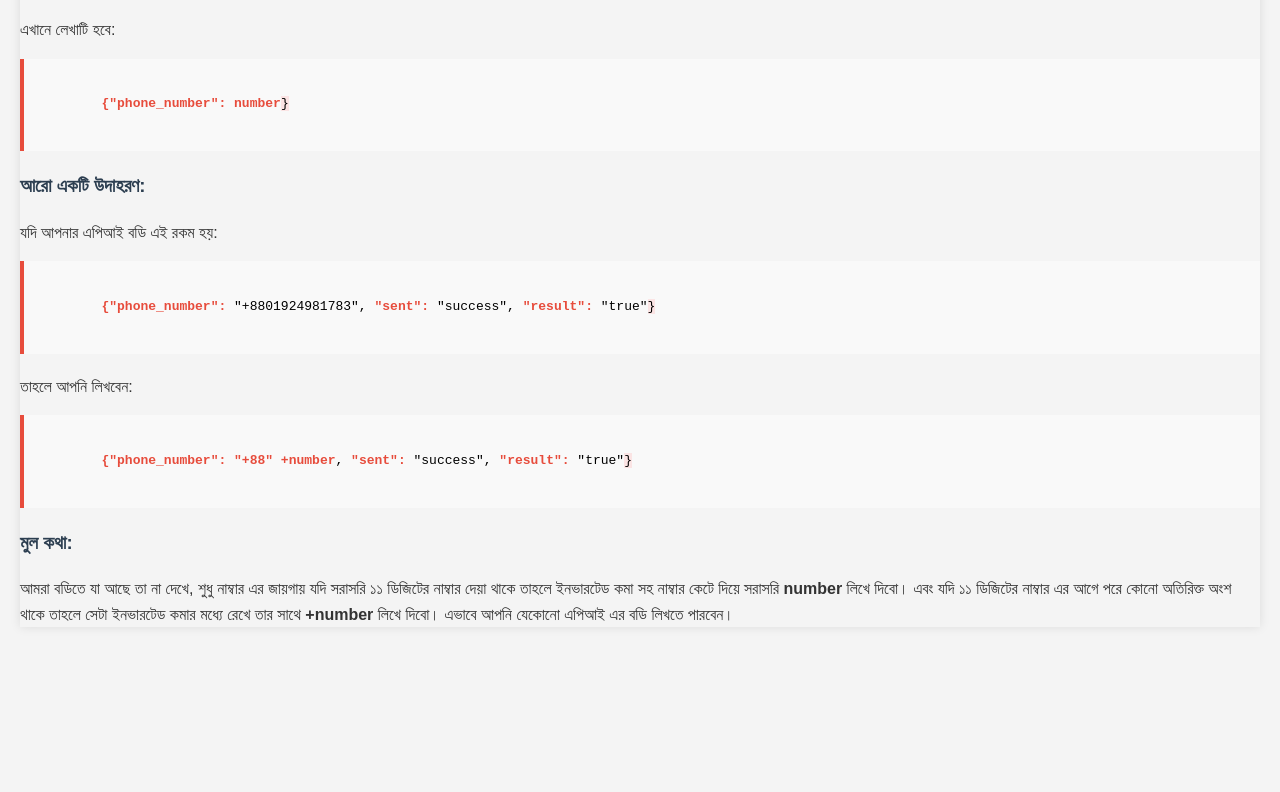
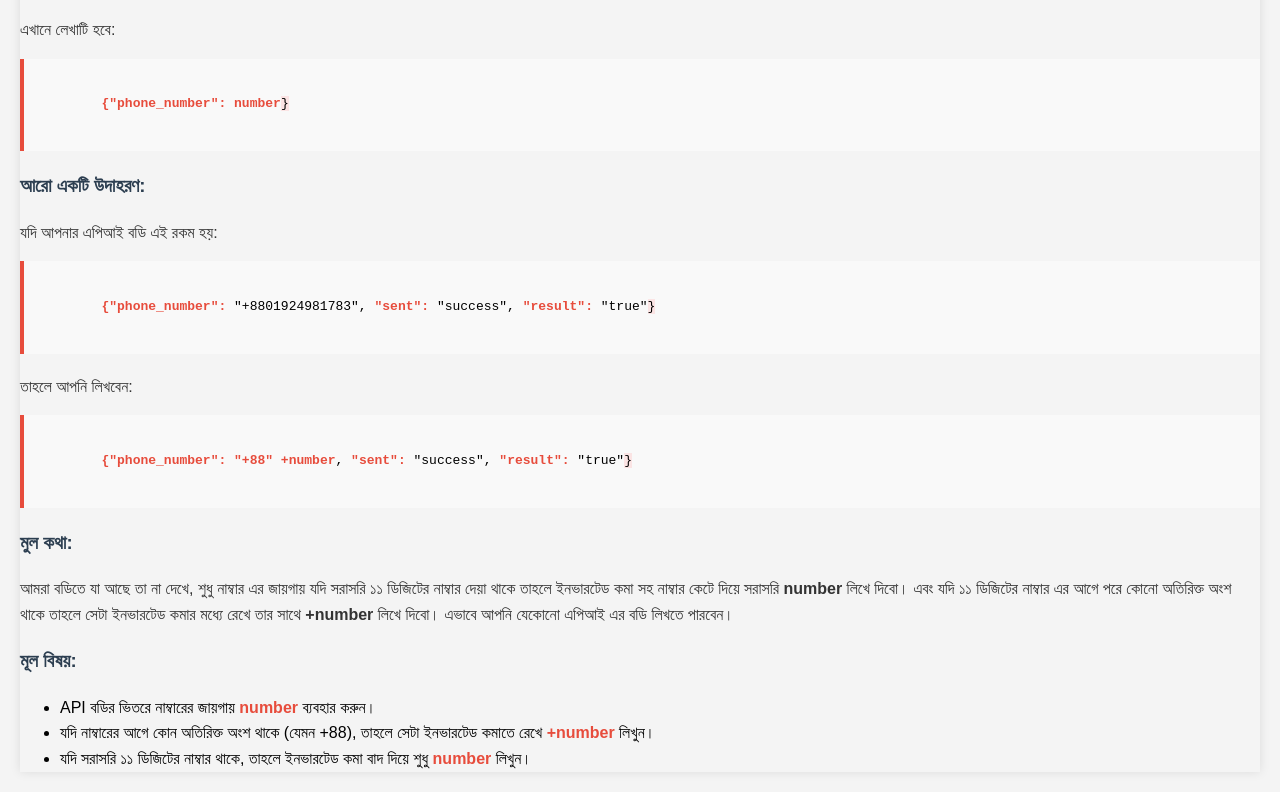
Before and after one commit to xofikul1337/Blast-Bomber-Pro, a plain HTML site: page index.html in a window 1280 px wide. Shown: the part 1226-2018 px from the top of the page. Before the commit the page ends 1873 px from the top, so only its background shows below. Drawn offline with Linux system fonts and the light colour scheme.

Commit message:
Update index.html

```diff
--- a/index.html
+++ b/index.html
@@ -99,6 +99,11 @@
 
     <h3>মুল কথা:</h3>
     <p>আমরা বডিতে যা আছে তা না দেখে, শুধু নাম্বার এর জায়গায় যদি সরাসরি ১১ ডিজিটের নাম্বার দেয়া থাকে তাহলে ইনভারটেড কমা সহ নাম্বার কেটে দিয়ে সরাসরি <strong>number</strong> লিখে দিবো। এবং যদি ১১ ডিজিটের নাম্বার এর আগে পরে কোনো অতিরিক্ত অংশ থাকে তাহলে সেটা ইনভারটেড কমার মধ্যে রেখে তার সাথে <strong>+number</strong> লিখে দিবো। এভাবে আপনি যেকোনো এপিআই এর বডি লিখতে পারবেন।</p>
-
+<h3>মূল বিষয়:</h3>
+    <ul>
+        <li>API বডির ভিতরে নাম্বারের জায়গায় <span class="highlight">number</span> ব্যবহার করুন।</li>
+        <li>যদি নাম্বারের আগে কোন অতিরিক্ত অংশ থাকে (যেমন +88), তাহলে সেটা ইনভারটেড কমাতে রেখে <span class="highlight">+number</span> লিখুন।</li>
+        <li>যদি সরাসরি ১১ ডিজিটের নাম্বার থাকে, তাহলে ইনভারটেড কমা বাদ দিয়ে শুধু <span class="highlight">number</span> লিখুন।</li>
+    </ul>
 </body>
 </html>
```
